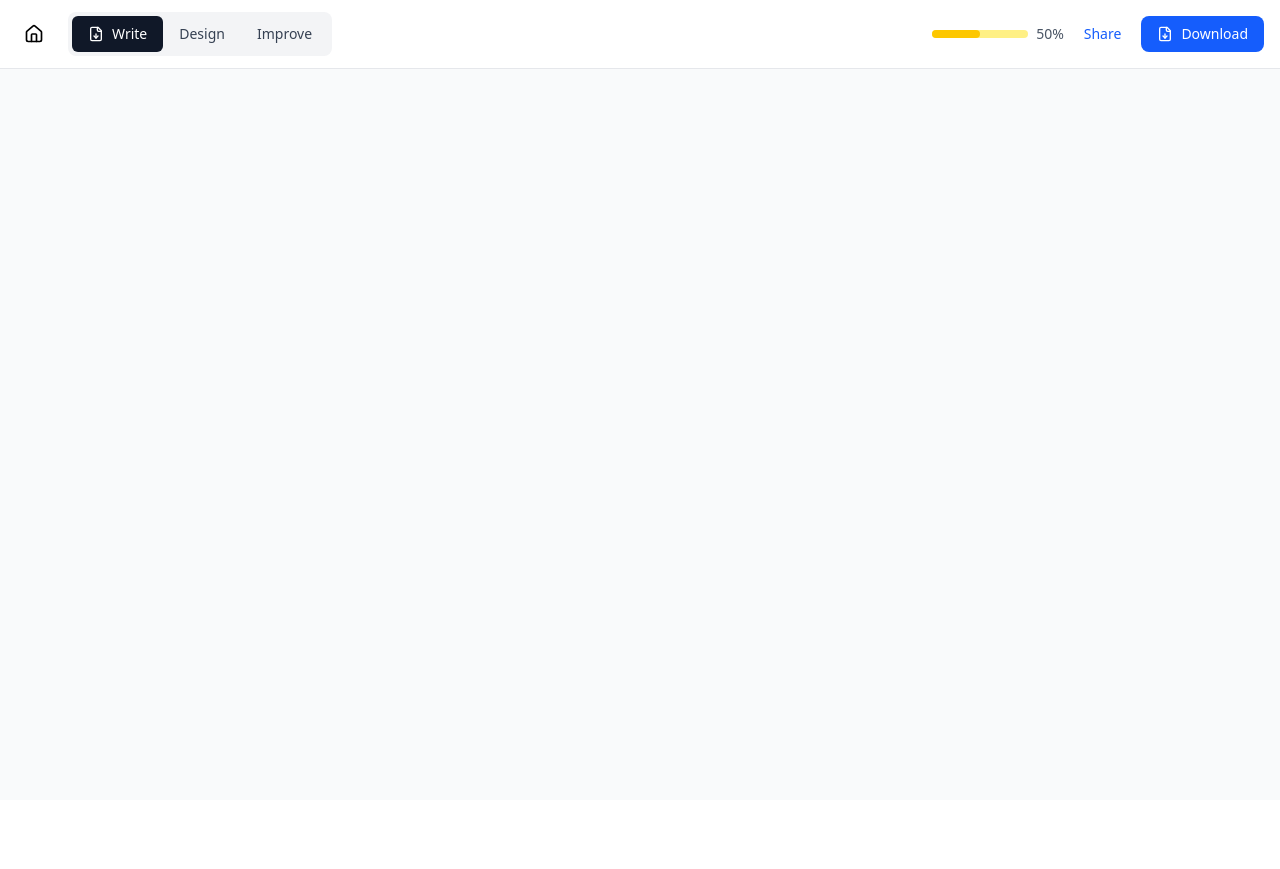
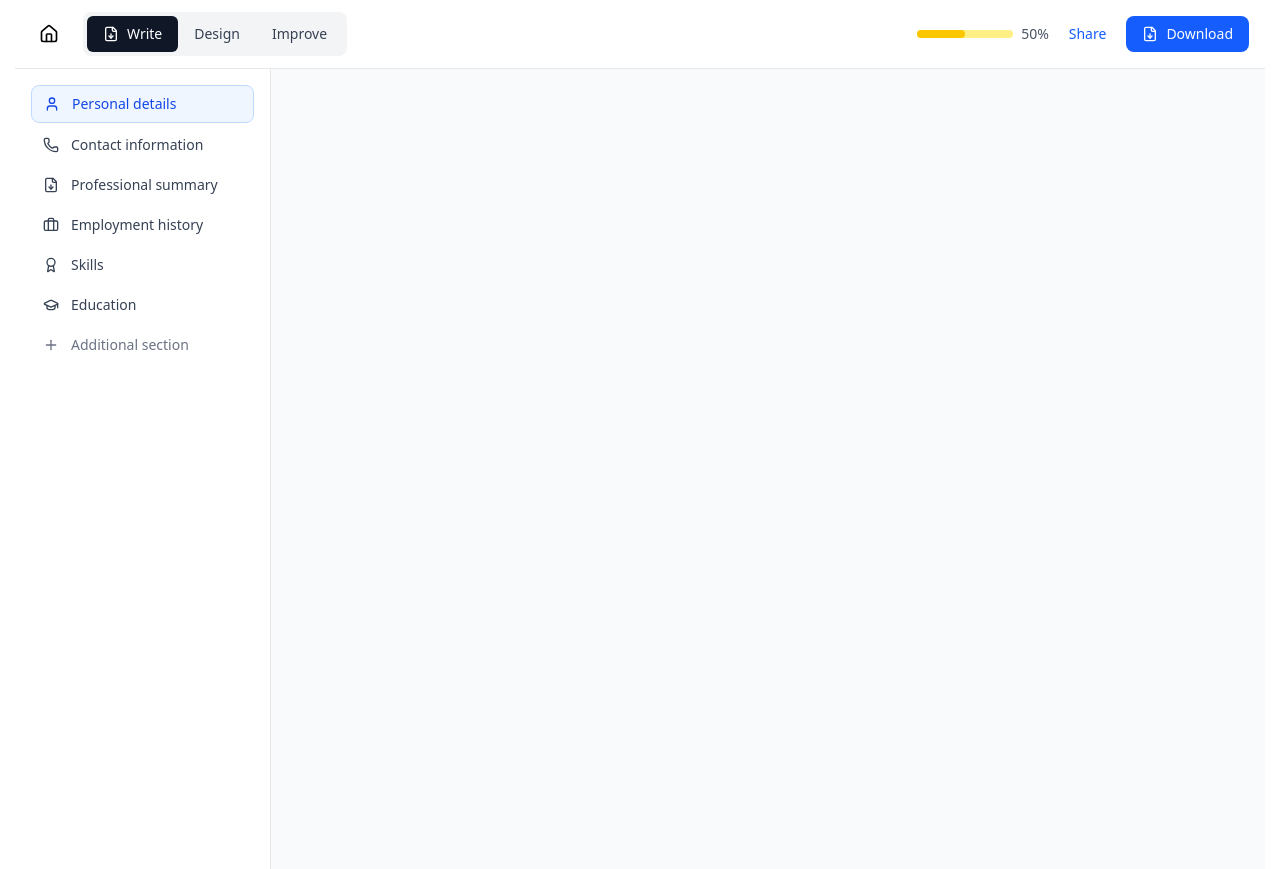
Before and after one commit to DavidGD616/ResuEase, a React (Vite) app in the folder apps/app/: page / in a window 1280 px wide. Before the commit the page ends 800 px from the top, so only its background shows below. Built offline with nearby package versions, Linux system fonts and the light colour scheme.

Commit message:
feat: Implement Sidebar component and integrate with TopNavigation
- Added Sidebar component with full functionality
- Integrated Sidebar with TopNavigation for seamless navigation
- Updated styles for Sidebar and TopNavigation
- Enhanced state management to support Sidebar interactions

```diff
--- a/apps/app/src/components/FormToPDFApp.jsx
+++ b/apps/app/src/components/FormToPDFApp.jsx
@@ -1,7 +1,7 @@
 import React, { useState } from 'react';
 import { User, Phone, FileDown, Briefcase, GraduationCap, Award } from 'lucide-react';
 import TopNavigation from './TopNavigation';
-// import Sidebar from './Sidebar';
+import Sidebar from './Sidebar';
 // import MainContent from './MainContent';
 // import PreviewPanel from './PreviewPanel';
 
@@ -24,16 +24,9 @@ function FormToPDFApp() {
   });
 
   const [activeSection, setActiveSection] = useState('personal');
+  const [sidebarOpen, setSidebarOpen] = useState(false);
   const [showAdditional, setShowAdditional] = useState(false);
-  const [isMobile, setIsMobile] = useState(window.innerWidth < 768);
 
-  React.useEffect(() => {
-    const handleResize = () => {
-      setIsMobile(window.innerWidth < 768);
-    };
-    window.addEventListener('resize', handleResize);
-    return () => window.removeEventListener('resize', handleResize);
-  }, []);
 
   const handleInputChange = (field, value) => {
     setFormData(prev => ({
@@ -53,15 +46,15 @@ function FormToPDFApp() {
 
   return (
     <div className="min-h-screen bg-gray-50">
-      <TopNavigation formData={formData} />
+      <TopNavigation formData={formData} onMenuClick={() => setSidebarOpen(open => !open)} />
 
-      <div className="flex max-w-7xl mx-auto">
-        {/* <Sidebar
+      <div className="flex w-full mx-auto">
+        <Sidebar
           sidebarItems={sidebarItems}
           activeSection={activeSection}
           setActiveSection={setActiveSection}
-          isMobile={isMobile}
-        /> */}
+          sidebarOpen={sidebarOpen}
+        />
 
         <div className="flex-1 flex">
           {/* <MainContent
--- /dev/null
+++ b/apps/app/src/components/Sidebar.jsx
@@ -0,0 +1,37 @@
+import { Plus } from 'lucide-react';
+
+function Sidebar({ sidebarItems, activeSection, setActiveSection, sidebarOpen }) {
+  return (
+    <div className={`
+        ${sidebarOpen ? 'block' : 'hidden'}
+        lg:block
+        w-64 bg-white border-r border-gray-200 min-h-screen
+      `}>
+      <div className="p-4 space-y-1">
+        {sidebarItems.map((item) => {
+          const Icon = item.icon;
+          return (
+            <button
+              key={item.id}
+              onClick={() => setActiveSection(item.id)}
+              className={`w-full flex items-center gap-3 px-3 py-2 rounded-lg text-left text-sm ${
+                activeSection === item.id
+                  ? 'bg-blue-50 text-blue-700 border border-blue-200'
+                  : 'text-gray-700 hover:bg-gray-50'
+              }`}
+            >
+              <Icon className="w-4 h-4" />
+              {item.label}
+            </button>
+          );
+        })}
+        <button className="w-full flex items-center gap-3 px-3 py-2 rounded-lg text-left text-sm text-gray-500 hover:bg-gray-50">
+          <Plus className="w-4 h-4" />
+          Additional section
+        </button>
+      </div>
+    </div>
+  );
+}
+
+export default Sidebar;
--- a/apps/app/src/components/TopNavigation.jsx
+++ b/apps/app/src/components/TopNavigation.jsx
@@ -1,12 +1,18 @@
+import { useState } from 'react';
 import { FileDown, Menu, Home } from 'lucide-react';
 
-function TopNavigation() {
+function TopNavigation({ onMenuClick }) {
+  const [sidebarOpen, setSidebarOpen] = useState(false);
+
   return (
     <div className="bg-white border-b border-gray-200 px-4 py-3">
       <div className="flex items-center justify-between max-w-7xl mx-auto">
 
         <div className="flex w-full items-center space-x-4">
-          <button className="p-2 hover:bg-gray-100 rounded-lg lg:hidden">
+          {/* Hamburger Menu */}
+          <button
+          onClick={onMenuClick}
+          className="p-2 hover:bg-gray-100 rounded-lg lg:hidden">
             <Menu className="w-5 h-5" />
           </button>
           <button className="p-2 hover:bg-gray-100 rounded-lg">
--- a/apps/app/src/index.css
+++ b/apps/app/src/index.css
@@ -1 +1,6 @@
 @import "tailwindcss";
+
+html {
+  /* Reserve space for the scrollbar even when it's hidden */
+  scrollbar-gutter: stable both-edges;
+}
```
